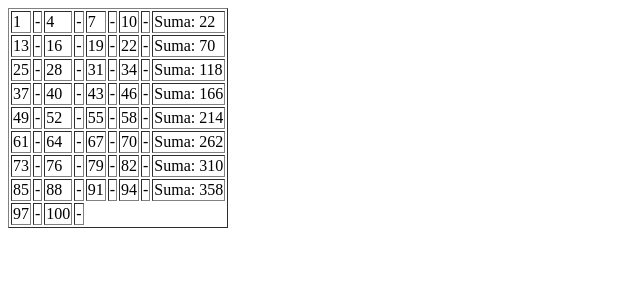
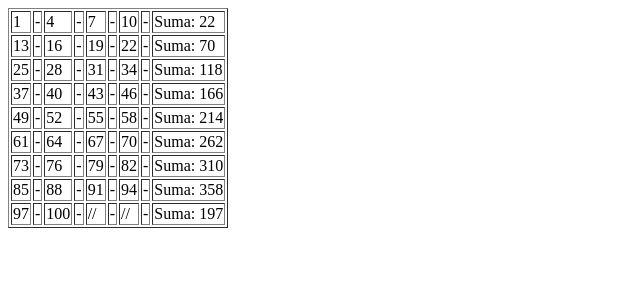
Before and after one commit to ferxi14/DWESRecuperacion, a PHP site: page /r005.php in a window 1280 px wide. Shown: the top 300 px of the page, without its empty margins (0-640 px from the left). Run offline with PHP 8.4, Linux system fonts and the light colour scheme.

Commit message:
ej 5 modificado

```diff
--- a/DWES_REC01/r005.php
+++ b/DWES_REC01/r005.php
@@ -22,6 +22,9 @@
                 } else {
                     echo "<td> - </td>";
                 }
+                if ($i == 100) {
+                    echo "<td> // </td><td> - </td><td> // </td><td> - </td><td> Suma: $suma </td>";
+                }
             }
         ?>
     </table>
```
